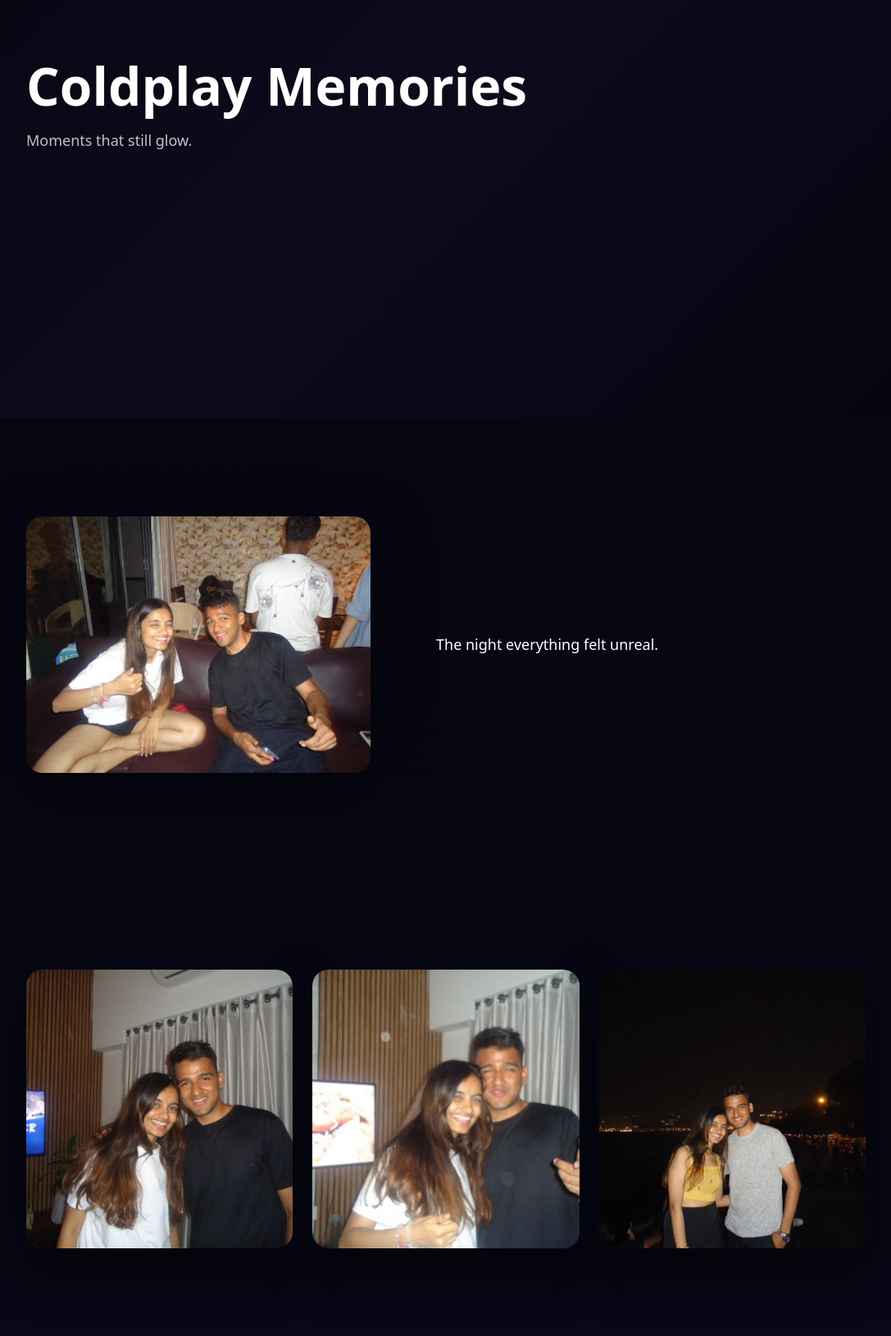
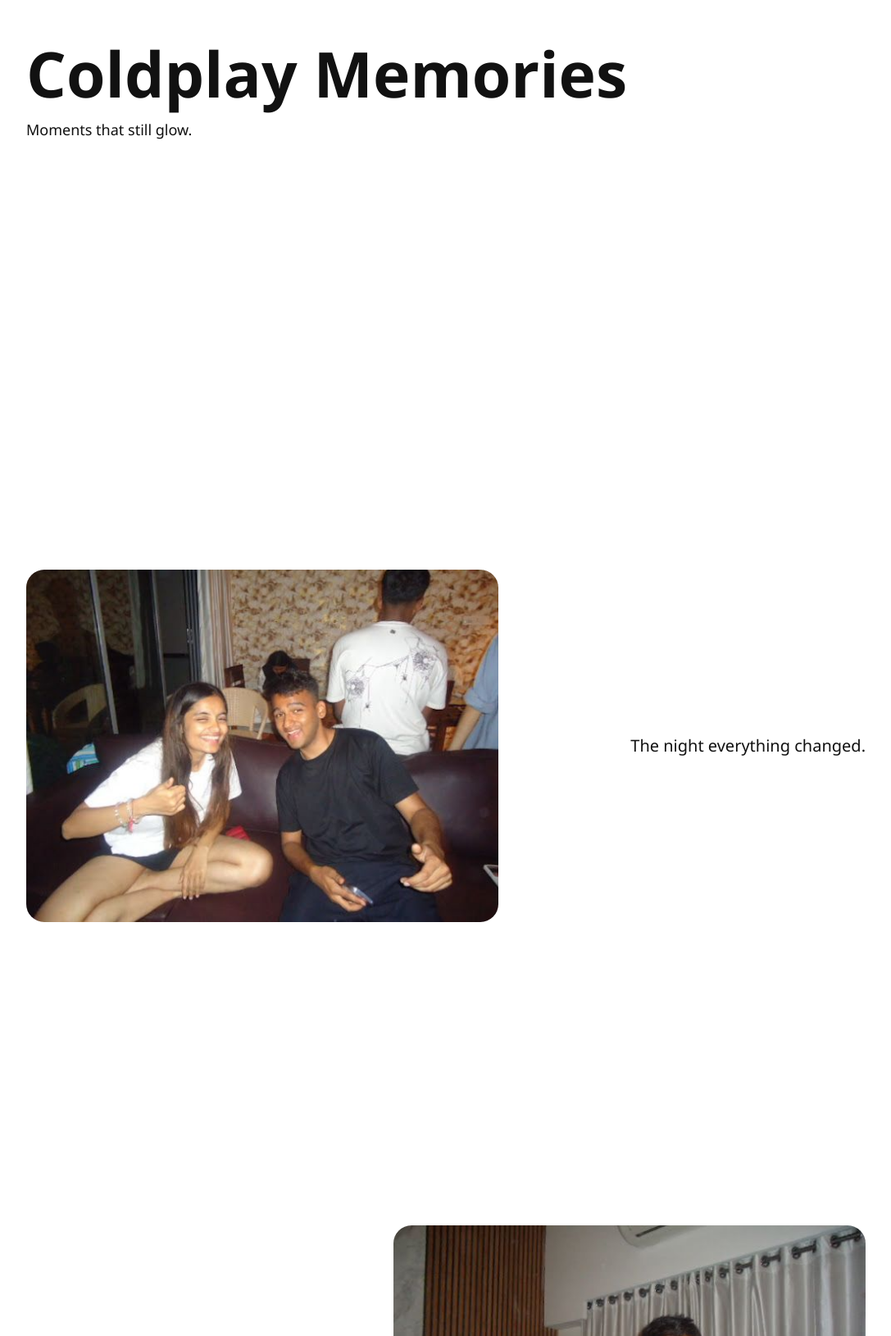
Before and after one commit to vijeshsrimal16/coldplay-memories, a React (Vite) app: page /home in a window 1280 px wide. Shown: the part 290-1920 px from the top of the page at 82% size, without its empty margins (96-1183 px from the left). Built offline with nearby package versions, Linux system fonts and the light colour scheme; sample sign-in values are in the browser's storage.

Commit message:
More Progress

```diff
--- a/src/pages/Home.css
+++ b/src/pages/Home.css
@@ -1,59 +1,53 @@
 * {
   box-sizing: border-box;
+  margin: 0;
+  padding: 0;
 }
 
-html,
-body {
-  margin: 0;
-  padding: 0;
+.home-wrapper {
+  width: 100vw;
   overflow-x: hidden;
-  background: #050510;
+  background: #ffffff;
+  color: #111;
+  font-family: "Segoe UI", sans-serif;
 }
 
-/* PAGE */
-.home {
+/* ================= HERO ================= */
+
+.hero-title {
+  min-height: 100vh;
   width: 100vw;
-  background: linear-gradient(180deg, #050510, #0b0b1c);
-  color: white;
+
+  display: flex;
+  flex-direction: column;
+  justify-content: center;
+
+  padding-left: 10vw;
 }
 
-/* HERO */
-.hero {
-  height: 100vh;
+.hero-title h1 {
+  font-size: clamp(48px, 6vw, 80px);
+  font-weight: 700;
+}
+
+.hero-title p {
+  margin-top: 12px;
+  font-size: 18px;
+  opacity: 0.6;
+}
+
+/* ================= MEMORY ================= */
+
+.memory {
+  min-height: 100vh;
   width: 100vw;
 
   display: flex;
   align-items: center;
+  justify-content: space-between;
 
-  padding-left: 10%;
-
-  background: linear-gradient(
-    135deg,
-    #050510,
-    #0b0b1c,
-    #050510
-  );
-}
-
-.hero h1 {
-  font-size: 64px;
-  font-weight: 700;
-  margin-bottom: 12px;
-}
-
-.hero p {
-  opacity: 0.75;
-  font-size: 18px;
-}
-
-/* MEMORY SECTIONS */
-.memory {
-  width: 100vw;
-  padding: 120px 10%;
-
-  display: flex;
-  align-items: center;
-  gap: 80px;
+  padding: 0 10vw;
+  gap: 6vw;
 }
 
 .memory.reverse {
@@ -61,52 +55,77 @@
 }
 
 .memory img {
-  width: 420px;
-  border-radius: 20px;
-  object-fit: cover;
-
-  box-shadow: 0 25px 70px rgba(0, 0, 0, 0.6);
+  width: 45vw;
+  max-width: 650px;
+  border-radius: 22px;
 }
 
 .memory p {
-  max-width: 360px;
-  font-size: 18px;
+  max-width: 420px;
+  font-size: 20px;
   line-height: 1.6;
-  opacity: 0.85;
 }
 
-/* COLLAGE */
+/* ================= COLLAGE ================= */
+
 .collage {
   width: 100vw;
-  padding: 120px 10%;
+  padding: 12vh 8vw;
 
   display: grid;
-  grid-template-columns: repeat(3, 1fr);
-  gap: 24px;
+  grid-template-columns: repeat(auto-fit, minmax(280px, 1fr));
+  gap: 30px;
 }
 
 .collage img {
   width: 100%;
-  height: 340px;
-  object-fit: cover;
-  border-radius: 20px;
-
-  box-shadow: 0 25px 60px rgba(0, 0, 0, 0.55);
+  border-radius: 22px;
 }
 
-/* MOBILE */
+/* ================= WIDE IMAGE ================= */
+
+.wide {
+  width: 100vw;
+  padding: 10vh 6vw;
+}
+
+.wide img {
+  width: 100%;
+  border-radius: 26px;
+}
+
+/* ================= FINAL ================= */
+
+.final {
+  min-height: 100vh;
+  width: 100vw;
+
+  display: flex;
+  flex-direction: column;
+  align-items: center;
+  justify-content: center;
+
+  padding: 8vh 6vw;
+  text-align: center;
+}
+
+.final img {
+  width: 75%;
+  max-width: 900px;
+  border-radius: 28px;
+  margin-bottom: 40px;
+}
+
+.final h2 {
+  font-size: clamp(28px, 4vw, 46px);
+}
+
+/* ================= MOBILE ================= */
+
 @media (max-width: 768px) {
-  .hero {
-    padding-left: 8%;
-  }
-
-  .hero h1 {
-    font-size: 42px;
-  }
-
   .memory {
     flex-direction: column;
-    gap: 40px;
+    padding: 8vh 6vw;
   }
 
   .memory.reverse {
@@ -117,7 +136,11 @@
     width: 100%;
   }
 
-  .collage {
-    grid-template-columns: 1fr;
+  .hero-title {
+    padding-left: 6vw;
+  }
+
+  .final img {
+    width: 100%;
   }
 }
--- a/src/pages/Home.jsx
+++ b/src/pages/Home.jsx
@@ -1,119 +1,140 @@
 import "./Home.css";
 import { motion } from "framer-motion";
 
+const images = Array.from({ length: 29 }, (_, i) =>
+  `/memories/Memory (${i + 1}).jpeg`
+);
+
 export default function Home() {
   return (
-    <div className="home">
+    <div className="home-wrapper">
 
-      {/* HERO SECTION */}
-      <section className="hero">
-        <motion.div
+      {/* HERO */}
+      <section className="hero-title">
+        <motion.h1
           initial={{ opacity: 0, y: 40 }}
           animate={{ opacity: 1, y: 0 }}
           transition={{ duration: 1.2 }}
         >
-          <h1>Coldplay Memories</h1>
-          <p>Moments that still glow.</p>
-        </motion.div>
-      </section>
-
-      {/* MEMORY — SINGLE MOMENT */}
-      <section className="memory">
-        <motion.img
-          src="/memories/Memory (1).jpeg"
-          initial={{ opacity: 0, y: 80 }}
-          whileInView={{ opacity: 1, y: 0 }}
-          viewport={{ once: true }}
-          transition={{ duration: 1 }}
-        />
+          Coldplay Memories
+        </motion.h1>
 
         <motion.p
           initial={{ opacity: 0 }}
-          whileInView={{ opacity: 1 }}
-          transition={{ delay: 0.4 }}
+          animate={{ opacity: 1 }}
+          transition={{ delay: 0.6 }}
         >
-          The night everything felt unreal.
+          Moments that still glow.
         </motion.p>
       </section>
 
-      {/* COLLAGE SECTION */}
-      <section className="collage">
-        <motion.img
-          src="/memories/Memory (2).jpeg"
-          initial={{ scale: 0.85, opacity: 0 }}
-          whileInView={{ scale: 1, opacity: 1 }}
-          transition={{ duration: 0.8 }}
-        />
+      {/* MEMORY 1 */}
+      <Memory image={images[0]} text="The night everything changed." />
 
-        <motion.img
-          src="/memories/Memory (3).jpeg"
-          initial={{ scale: 0.85, opacity: 0 }}
-          whileInView={{ scale: 1, opacity: 1 }}
-          transition={{ duration: 0.8, delay: 0.2 }}
-        />
+      <Memory image={images[1]} text="Lights that felt unreal." reverse />
 
-        <motion.img
-          src="/memories/Memory (4).jpeg"
-          initial={{ scale: 0.85, opacity: 0 }}
-          whileInView={{ scale: 1, opacity: 1 }}
-          transition={{ duration: 0.8, delay: 0.4 }}
-        />
-      </section>
+      {/* COLLAGE 1 */}
+      <Collage images={images.slice(2, 5)} />
 
-      {/* MEMORY — DIFFERENT ANIMATION */}
-      <section className="memory reverse">
-        <motion.img
-          src="/memories/Memory (5).jpeg"
-          initial={{ opacity: 0, x: -80 }}
-          whileInView={{ opacity: 1, x: 0 }}
-          viewport={{ once: true }}
-          transition={{ duration: 1 }}
-        />
+      <Memory image={images[5]} text="Singing without knowing the lyrics." />
 
-        <motion.p
-          initial={{ opacity: 0 }}
-          whileInView={{ opacity: 1 }}
-          transition={{ delay: 0.3 }}
-        >
-          When the lights came on, time stopped.
-        </motion.p>
-      </section>
+      <Memory image={images[6]} text="Some moments stay forever." reverse />
 
-      {/* MINI COLLAGE */}
-      <section className="collage small">
-        <motion.img
-          src="/memories/Memory (6).jpeg"
-          initial={{ rotate: -6, opacity: 0 }}
-          whileInView={{ rotate: 0, opacity: 1 }}
-          transition={{ duration: 0.8 }}
-        />
+      {/* CINEMATIC */}
+      <Wide image={images[7]} />
 
-        <motion.img
-          src="/memories/Memory (7).jpeg"
-          initial={{ rotate: 6, opacity: 0 }}
-          whileInView={{ rotate: 0, opacity: 1 }}
-          transition={{ duration: 0.8, delay: 0.2 }}
-        />
-      </section>
+      {/* COLLAGE 2 */}
+      <Collage images={images.slice(8, 12)} />
 
-      {/* FINAL MEMORY */}
-      <section className="memory final">
-        <motion.img
-          src="/memories/Memory (8).jpeg"
-          initial={{ opacity: 0, scale: 0.9 }}
-          whileInView={{ opacity: 1, scale: 1 }}
-          transition={{ duration: 1.2 }}
-        />
+      <Memory image={images[12]} text="Everything slowed down." />
 
-        <motion.p
-          initial={{ opacity: 0 }}
-          whileInView={{ opacity: 1 }}
-          transition={{ delay: 0.4 }}
-        >
-          And somehow… we knew this would stay forever.
-        </motion.p>
-      </section>
+      <Memory image={images[13]} text="Just lights and feelings." reverse />
+
+      {/* COLLAGE 3 */}
+      <Collage images={images.slice(14, 18)} />
+
+      {/* FINAL */}
+      <FinalMemory image={images[28]} />
 
     </div>
   );
 }
+
+/* ---------------- COMPONENTS ---------------- */
+
+function Memory({ image, text, reverse }) {
+  return (
+    <section className={`memory ${reverse ? "reverse" : ""}`}>
+      <motion.img
+        src={image}
+        initial={{ opacity: 0, x: reverse ? 80 : -80 }}
+        whileInView={{ opacity: 1, x: 0 }}
+        transition={{ duration: 1 }}
+        viewport={{ once: true }}
+      />
+
+      <motion.p
+        initial={{ opacity: 0 }}
+        whileInView={{ opacity: 1 }}
+        transition={{ delay: 0.4 }}
+        viewport={{ once: true }}
+      >
+        {text}
+      </motion.p>
+    </section>
+  );
+}
+
+function Collage({ images }) {
+  return (
+    <section className="collage">
+      {images.map((img, i) => (
+        <motion.img
+          key={i}
+          src={img}
+          initial={{ opacity: 0, scale: 0.85 }}
+          whileInView={{ opacity: 1, scale: 1 }}
+          transition={{ duration: 0.7, delay: i * 0.15 }}
+          viewport={{ once: true }}
+        />
+      ))}
+    </section>
+  );
+}
+
+function Wide({ image }) {
+  return (
+    <section className="wide">
+      <motion.img
+        src={image}
+        initial={{ opacity: 0, scale: 1.1 }}
+        whileInView={{ opacity: 1, scale: 1 }}
+        transition={{ duration: 1.2 }}
+        viewport={{ once: true }}
+      />
+    </section>
+  );
+}
+
+function FinalMemory({ image }) {
+  return (
+    <section className="final">
+      <motion.img
+        src={image}
+        initial={{ opacity: 0 }}
+        whileInView={{ opacity: 1 }}
+        transition={{ duration: 1.5 }}
+        viewport={{ once: true }}
+      />
+
+      <motion.h2
+        initial={{ opacity: 0, y: 30 }}
+        whileInView={{ opacity: 1, y: 0 }}
+        transition={{ delay: 0.6 }}
+        viewport={{ once: true }}
+      >
+        Some nights never really end.
+      </motion.h2>
+    </section>
+  );
+}
```
